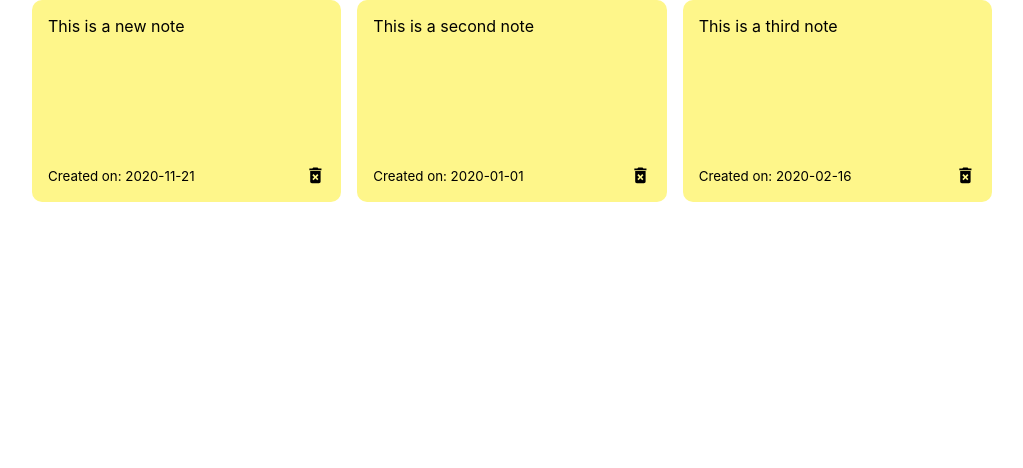
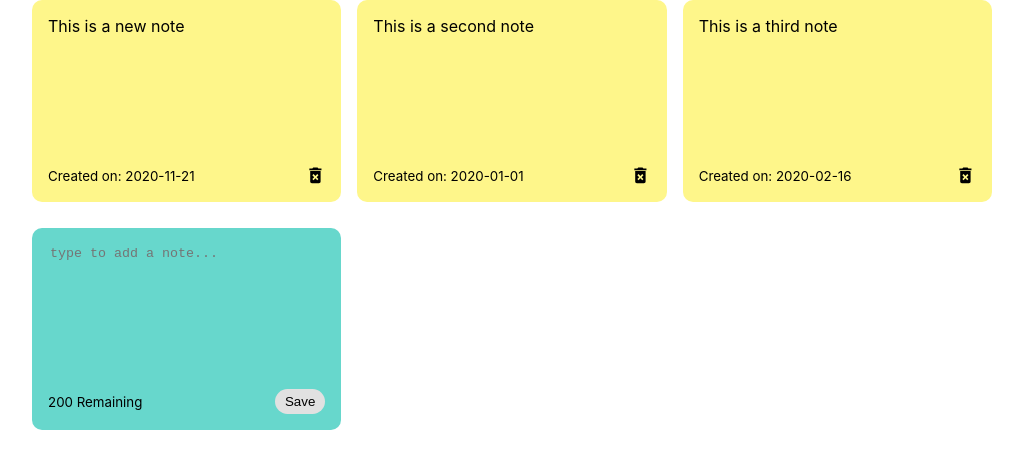
Before and after one commit to Smirnovious/QuickNotez, a React (Create React App) app: page / in a window 1280 px wide. Shown: the top 468 px of the page, without its empty margins (128-1151 px from the left). Built offline with nearby package versions, Linux system fonts and the light colour scheme.

Commit message:
Added Note Input (Colored green) and some style

```diff
--- /dev/null
+++ b/src/components/AddNote.jsx
@@ -0,0 +1,15 @@
+import React from 'react'
+
+const AddNote = () => {
+  return (
+    <div className='note new'>
+        <textarea placeholder='type to add a note...' id="" cols="10" rows="8"></textarea>
+        <div className="note-footer">
+          <small>200 Remaining</small>
+          <button className="save">Save</button>
+        </div>
+    </div>
+  )
+}
+
+export default AddNote;
--- a/src/components/NotesList.jsx
+++ b/src/components/NotesList.jsx
@@ -1,6 +1,6 @@
 import React from 'react'
 import Note from './Note'
-
+import AddNote from './AddNote'
 const NotesList = ({notes}) => {
   return (
     <div className="notes-list">
@@ -9,6 +9,7 @@
       id={note.id}
       text={note.text}
       date={note.date}/>)}
+      <AddNote />
     </div>
   )
 }
--- a/src/index.css
+++ b/src/index.css
@@ -10,6 +10,33 @@
 code {
   font-family: source-code-pro, Menlo, Monaco, Consolas, 'Courier New',
     monospace;
+}
+
+.note.new {
+  background-color: #67d7cc;
+
+}
+
+textarea {
+  border: none;
+  resize: none;
+  background-color: #67d7cc;
+}
+
+textarea:focus {
+  outline: none;
+}
+
+.save{
+  background-color: #e1e1e1;
+  border: none;
+  border-radius: 15px;
+  padding: 5px 10px 5px 10px;
+}
+
+.save:hover{
+  background-color: #ededed;
+  cursor: pointer;
 }
 
 .note {
```
